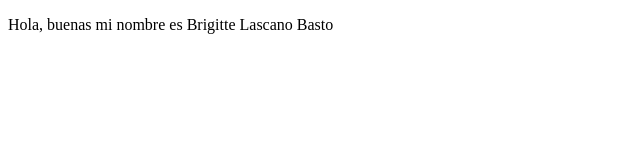
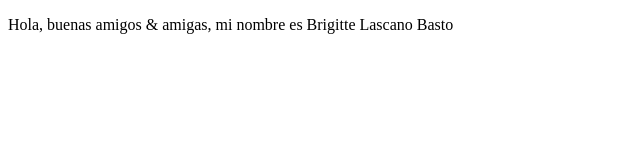
Before and after one commit to Brigitte0792/proyectoDemoCursoPrework, a plain HTML site: page index.html in a window 1280 px wide. Shown: the whole page, without its empty margins (0-640 px from the left). Drawn offline with Linux system fonts and the light colour scheme.

Commit message:
cambios agregados

```diff
--- a/index.html
+++ b/index.html
@@ -8,7 +8,7 @@
 </head>
 <body>
     <p>
-        Hola, buenas mi nombre es Brigitte Lascano Basto
+        Hola, buenas amigos & amigas, mi nombre es Brigitte Lascano Basto
     </p>
 </body>
 </html>
```
